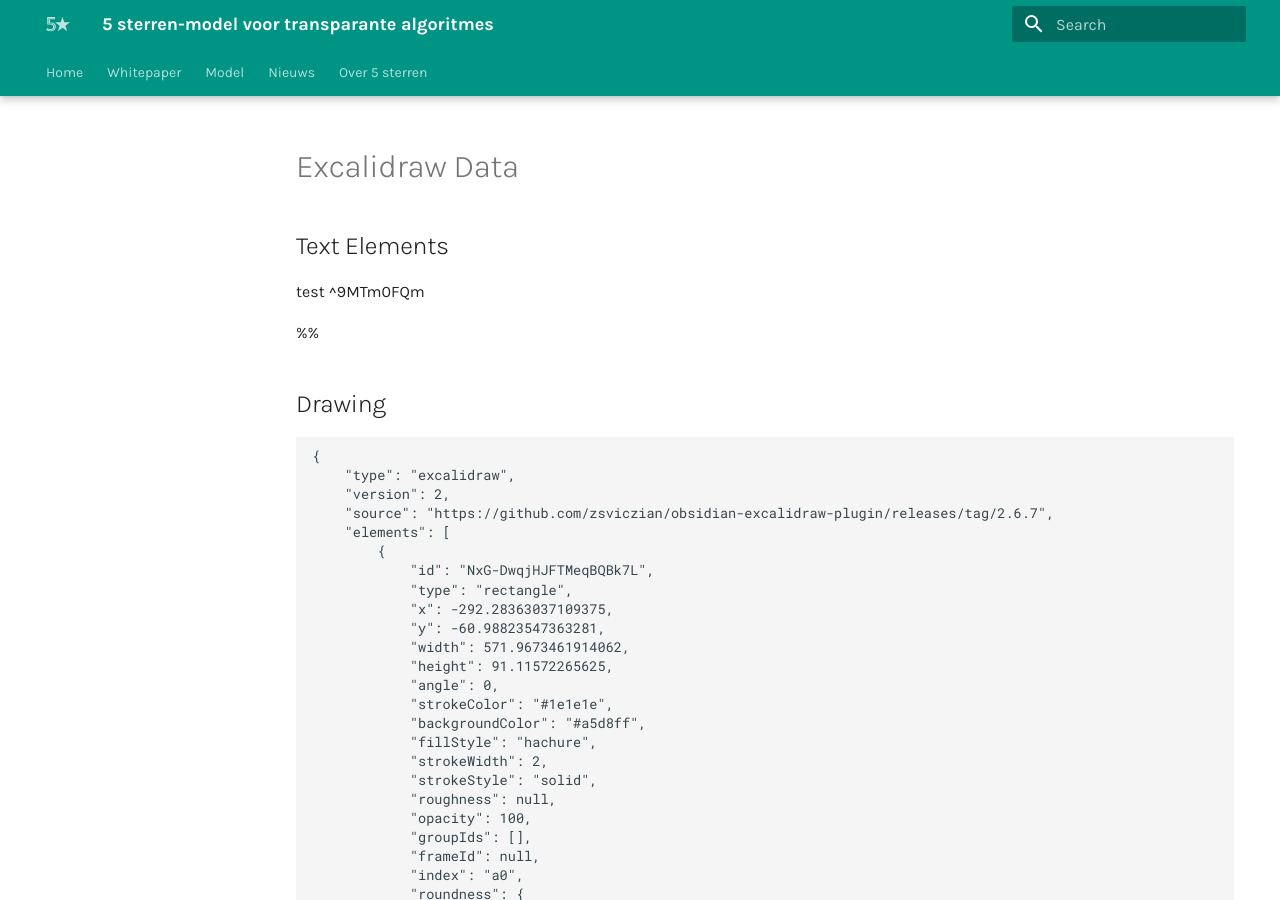
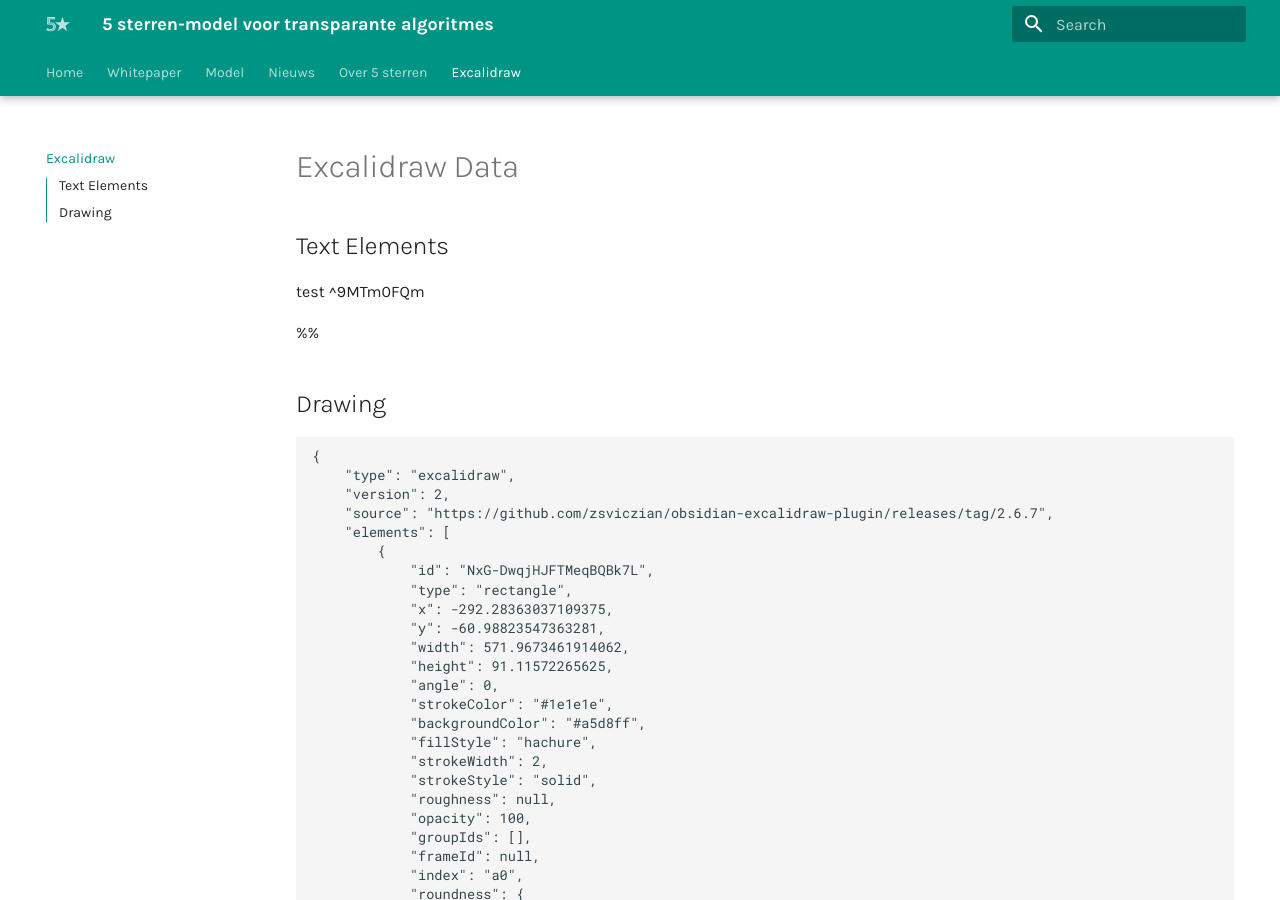
Before and after one commit to thegreenland/5-sterren-toolkit, an MkDocs documentation site: the page built from docs/githubexcalidrawtest.md, in a window 1280 px wide and 900 px high. Built offline with MkDocs 1.6.1 and Material for MkDocs 9.7.7, drawn with Linux system fonts in a browser that asks for light colours; some of the changed lines change nothing that is shown.

Commit message:
Update mkdocs.yml

```diff
--- a/mkdocs.yml
+++ b/mkdocs.yml
@@ -20,5 +20,6 @@ nav:
   - Model: model.md
   - Nieuws: news.md
   - Over 5 sterren: about.md
+  - Excalidraw: githubexcalidrawtest.md
 markdown_extensions:
   - attr_list
```
